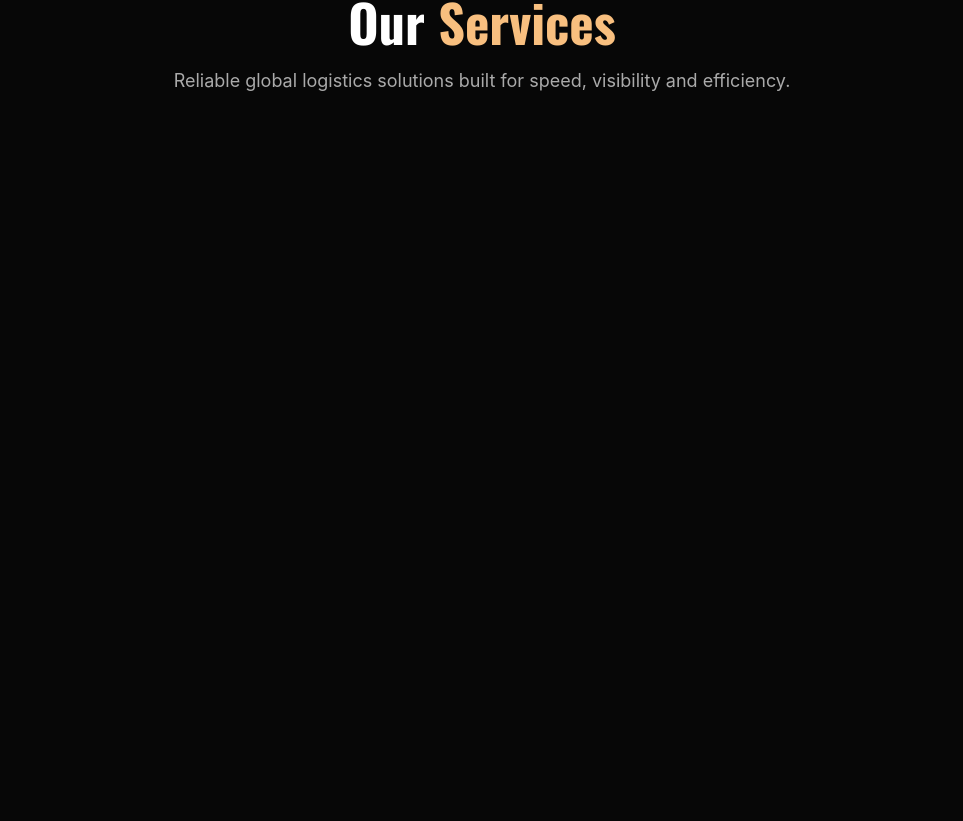
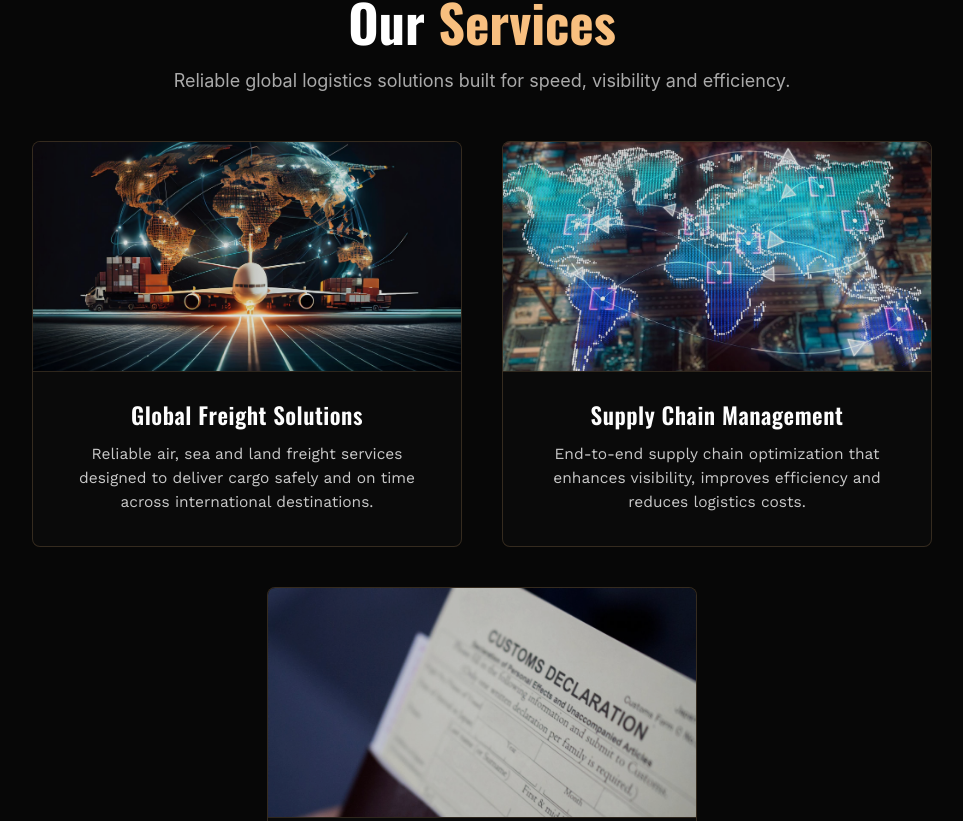
Before and after one commit to harshinJJ/Navex-Global, a React (Create React App) app: page / in a window 1280 px wide. Shown: the part 2299-3120 px from the top of the page, without its empty margins (158-1121 px from the left). Built offline with nearby package versions, Linux system fonts and the light colour scheme.

Commit message:
Updated About page animations

```diff
--- a/src/components/Services.jsx
+++ b/src/components/Services.jsx
@@ -43,7 +43,6 @@ export default function Services() {
 function ServiceCard({ img, title, desc }) {
   const ref = useRef(null);
   const [visible, setVisible] = useState(false);
-
   useEffect(() => {
     let lastY = window.scrollY;
 
@@ -54,10 +53,13 @@ function ServiceCard({ img, title, desc }) {
           const isScrollingDown = currentY > lastY;
           lastY = currentY;
 
-          // Only glow when:
-          // 1. card is entering the screen
-          // 2. scrolling DOWN
-          // 3. mobile width
+          // ---------- DESKTOP BEHAVIOR ----------
+          if (window.innerWidth > 600) {
+            if (entry.isIntersecting) setVisible(true);
+            return;
+          }
+
+          // ---------- MOBILE BEHAVIOR ----------
           if (
             entry.isIntersecting &&
             isScrollingDown &&
--- a/src/styles/services.css
+++ b/src/styles/services.css
@@ -187,5 +187,9 @@
   }
   .service-card:hover {
     transform: none;
+    border-color: rgba(248, 191, 127, 0.35);
+    box-shadow:
+      0px 12px 34px rgba(248, 191, 127, 0.08),
+      0px 0px 20px rgba(248, 191, 127, 0.15);
   }
 }
```
